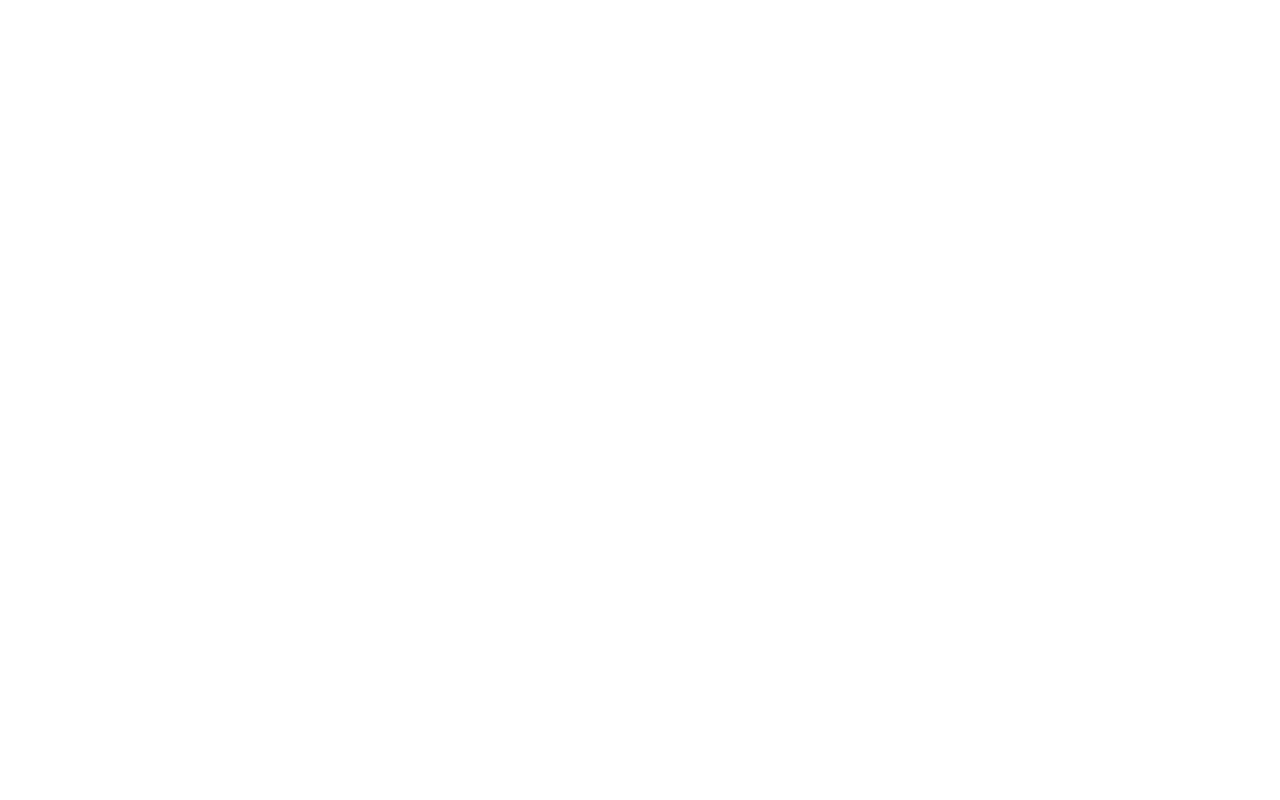
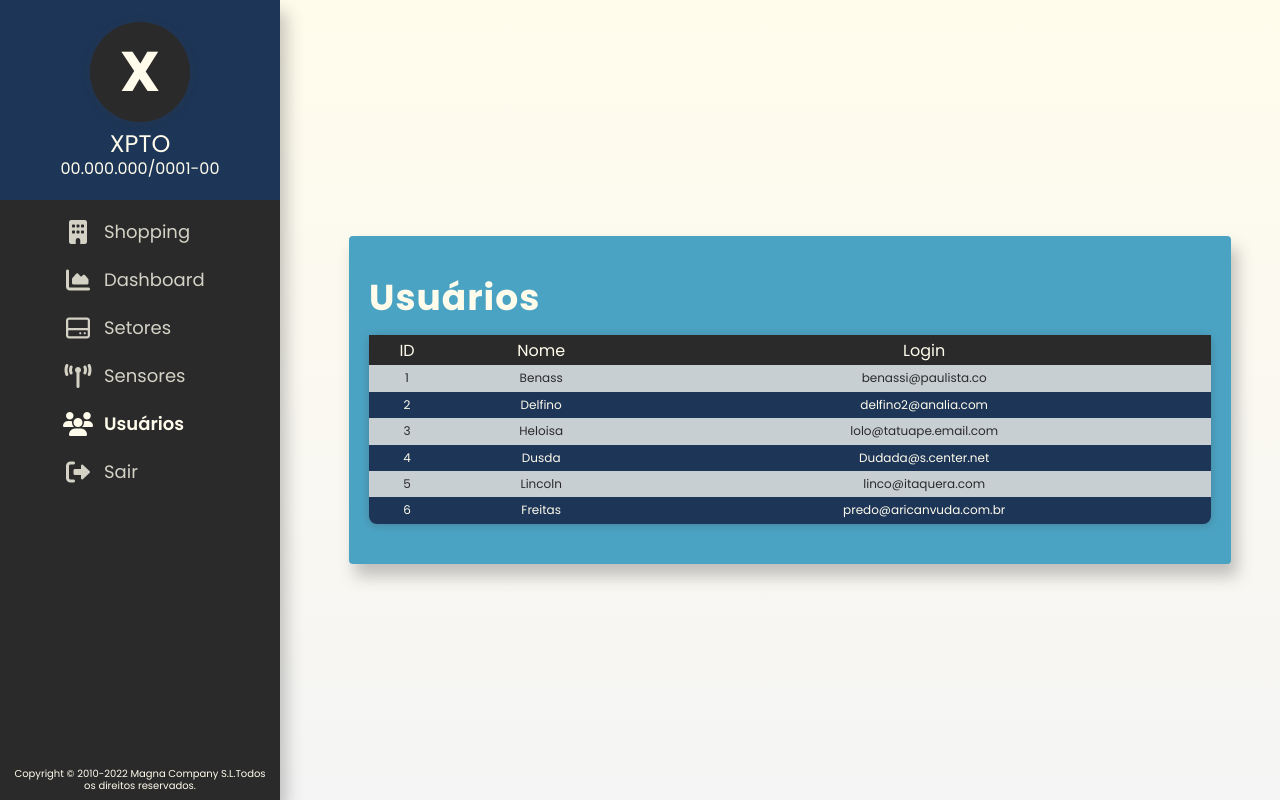
Before and after one commit to helombrito/Magna-API, a website: page public/usuarios.html in a window 1280 px wide. Drawn offline with Linux system fonts and the light colour scheme.

Commit message:
Inicio do dev da página usuario

```diff
--- a/public/css/index.css
+++ b/public/css/index.css
@@ -24,3 +24,4 @@
 @import url(./paginas/cadastro.css);
 @import url(./paginas/esqueciSenha.css);
 @import url(./paginas/dashboard.css);
+@import url(./paginas/usuario.css);
--- /dev/null
+++ b/public/css/paginas/usuario.css
@@ -0,0 +1,53 @@
+
+.conteudo-users-list {
+    background-color: var(--color-accent);
+    border-radius: var(--radius-sm);
+    width: 90%;
+    padding: 40px 20px;
+    overflow: auto;
+    color: var(--color-light);
+}
+
+.conteudo-users-list .table-title {
+    letter-spacing: 1px;
+}
+
+div .table {
+    width: 100%;
+    min-width: 400px;
+    border-radius: 8px;
+    border-spacing: 0px;
+    border-collapse: separate;
+    overflow: auto;
+    background-color: var(--color-accent-dark);
+}
+
+.table thead tr {
+    border-radius: 8px;
+}
+
+.table thead {
+    height: 30px;
+    margin: auto;
+    background: var(--color-dark);
+}
+
+.table td,
+.table th[scope='row'],
+.table thead th {
+    /* border: 1px solid var(--color-shadow); */
+    vertical-align: middle;
+}
+
+.table th[scope='row'],
+.table td {
+    max-width: 300px;
+    text-align: center;
+    padding: 6px 8px;
+    font-size: var(--font-sm);
+}
+
+.table-striped tbody tr:nth-child(odd) {
+    background-color: var(--gray);
+    color: var(--color-dark);
+}
--- a/public/usuarios.html
+++ b/public/usuarios.html
@@ -0,0 +1,135 @@
+<!DOCTYPE html>
+<html lang="pt-br">
+  <head>
+    <meta charset="UTF-8" />
+    <meta http-equiv="X-UA-Compatible" content="IE=edge" />
+    <meta name="viewport" content="width=device-width, initial-scale=1.0" />
+    <!-- Mudar em toda página o titulo -->
+    <title>Magna | Usuários</title>
+    <!-- Padrão CSS e Icones FA -->
+    <link rel="stylesheet" href="css/index.css" />
+    <link
+      rel="stylesheet"
+      href="https://cdnjs.cloudflare.com/ajax/libs/font-awesome/6.1.1/css/all.min.css"
+      integrity="sha512-KfkfwYDsLkIlwQp6LFnl8zNdLGxu9YAA1QvwINks4PhcElQSvqcyVLLD9aMhXd13uQjoXtEKNosOWaZqXgel0g=="
+      crossorigin="anonymous"
+      referrerpolicy="no-referrer"
+    />
+    <link
+      rel="shortcut icon"
+      href="image/magna/favicon.ico"
+      type="image/x-icon"
+    />
+  </head>
+
+  <body class="body-perfil flex-center">
+    <!-- HEADER -->
+    <div class="header-user shadow-lg">
+      <div class="container-sm">
+        <div class="top">
+          <div class="icon flex-center shadow-sm">
+            <span>X</span>
+          </div>
+          <span class="nome-empresa">XPTO</span>
+          <span class="cnpj-empresa">00.000.000/0001-00</span>
+        </div>
+
+        <ul class="menu">
+          <li class="menu-item">
+            <a class="menu-link" href="./perfil.html">
+              <i class="fa-solid fa-building"></i>
+              <span>Shopping</span>
+            </a>
+          </li>
+
+          <li class="menu-item">
+            <a class="menu-link" href="./dashboard.html">
+              <i class="fa-solid fa-chart-area"></i>
+              <span>Dashboard</span>
+            </a>
+          </li>
+
+          <li class="menu-item">
+            <a class="menu-link" href="./setores.html">
+              <i class="fa-regular fa-hard-drive"></i>
+              <span>Setores</span>
+            </a>
+          </li>
+
+          <li class="menu-item">
+            <a class="menu-link" href="./sensores.html">
+              <i class="fa-solid fa-tower-broadcast"></i>
+              <span>Sensores</span>
+            </a>
+          </li>
+
+          <li class="menu-item agora">
+            <a class="menu-link" href="./usuarios.html">
+              <i class="fa-solid fa-users"></i>
+              <span>Usuários</span>
+            </a>
+          </li>
+
+          <li class="menu-item">
+            <a class="menu-link" onclick="logout()">
+              <i class="fa-solid fa-right-from-bracket"></i>
+              <span>Sair</span>
+            </a>
+          </li>
+        </ul>
+        <span class="copy">
+          Copyright © 2010-2022 Magna Company S.L.Todos os direitos reservados.
+        </span>
+      </div>
+    </div>
+
+    <!-- CONTEUDO -->
+
+        <div class="conteudo-users-list shadow-lg">
+            <h1 class="table-title title-3 mb">Usuários</h1>
+            <table class="table table-striped shadow-sm">
+                <thead>
+                    <tr>
+                        <th scope="col">ID</th>
+                        <th scope="col">Nome</th>
+                        <th scope="col">Login</th>
+                    </tr>
+                </thead>
+                <tbody>
+                    <tr>
+                        <th scope="row">1</th>
+                        <td>Benass</td>
+                        <td>benassi@paulista.co</th=>
+                    </tr>
+                    <tr>
+                        <th scope="row">2</th>
+                        <td>Delfino</td>
+                        <td>delfino2@analia.com</th=>
+                    </tr>
+                    <tr>
+                        <th scope="row">3</th>
+                        <td>Heloisa</td>
+                        <td>lolo@tatuape.email.com</th=>
+                    </tr>
+                    <tr>
+                        <th scope="row">4</th>
+                        <td>Dusda</td>
+                        <td>Dudada@s.center.net</th=>
+                    </tr>
+                    <tr>
+                        <th scope="row">5</th>
+                        <td>Lincoln</td>
+                        <td>linco@itaquera.com</th=>
+                    </tr>
+                    <tr>
+                        <th scope="row">6</th>
+                        <td>Freitas</td>
+                        <td>predo@aricanvuda.com.br</th=>
+                    </tr>
+                </tbody>
+            </table>
+
+        </div>
+
+</body>
+</html>
```
